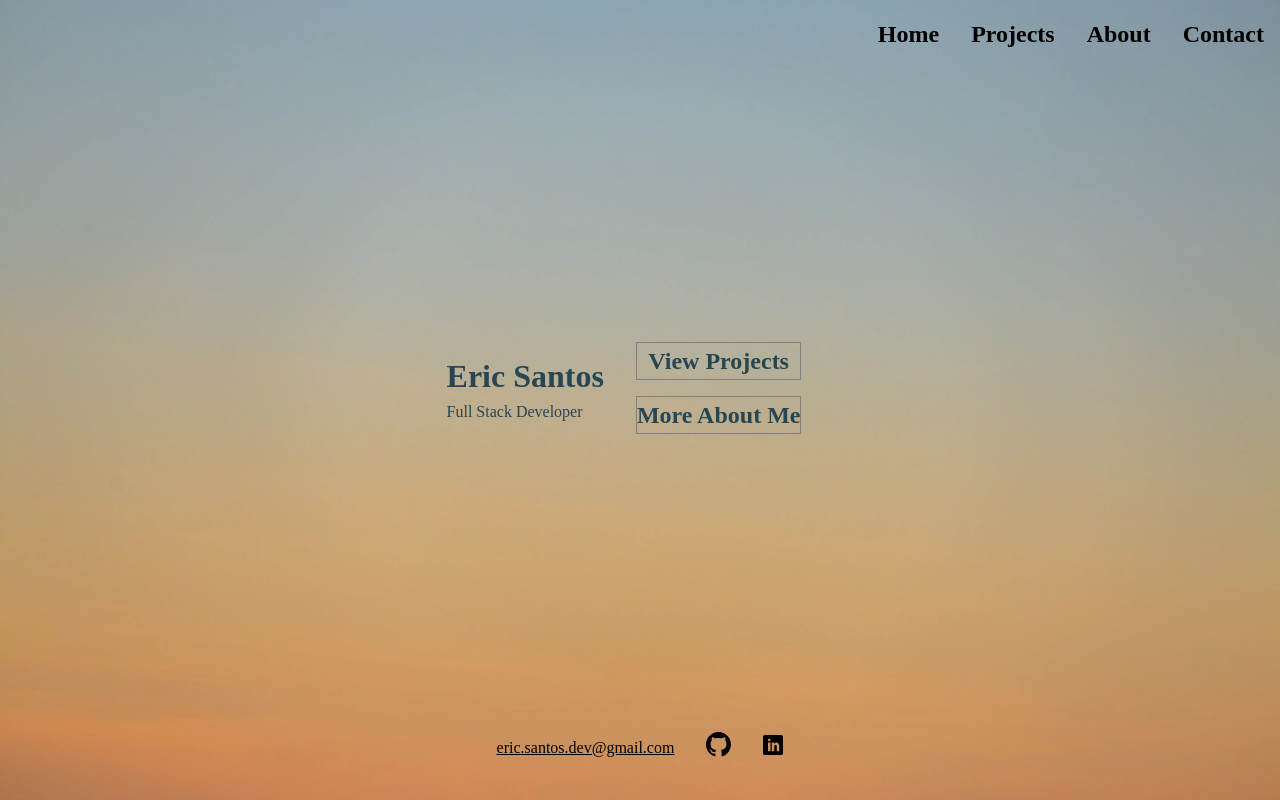
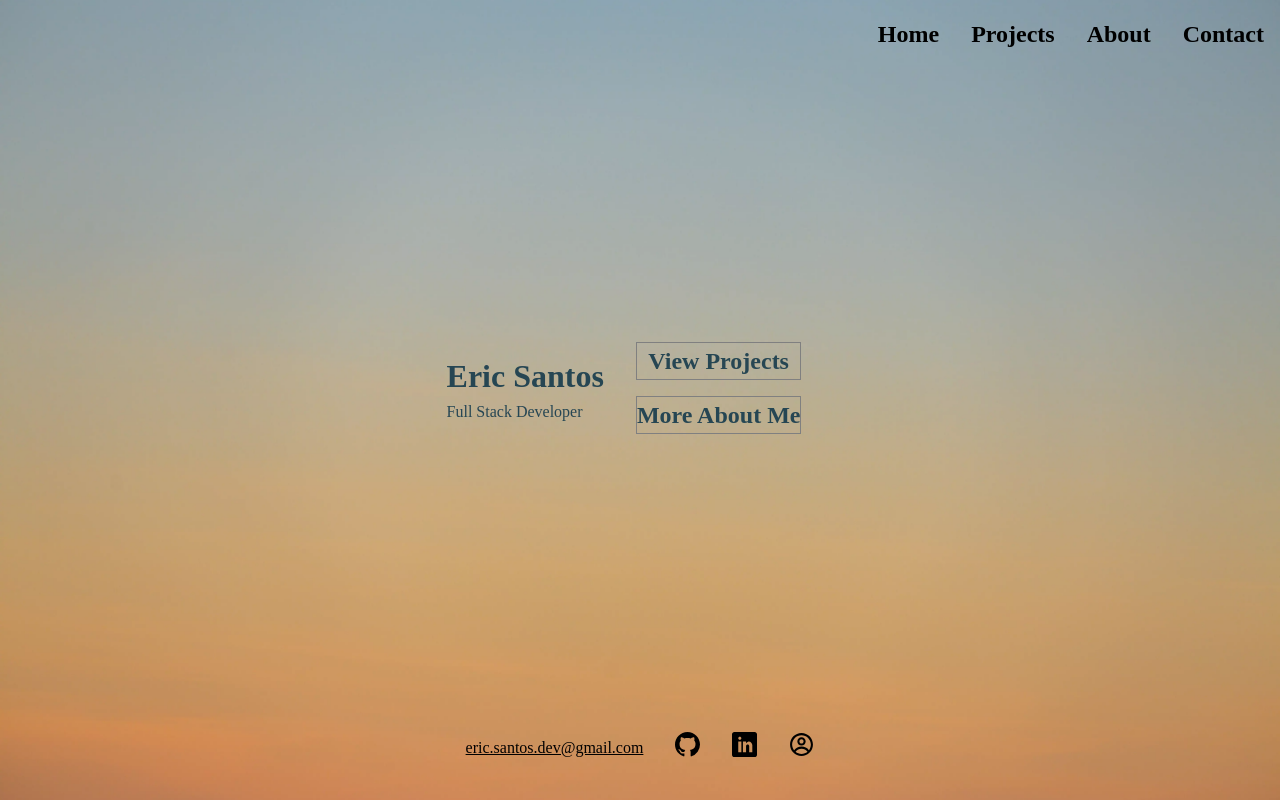
Before and after one commit to Eric-Santos/pwa-portfolio, a React (Create React App) app: page / in a window 1280 px wide. Built offline with nearby package versions, Linux system fonts and the light colour scheme.

Commit message:
added lambda school profile icon

```diff
--- a/src/components/Footer.js
+++ b/src/components/Footer.js
@@ -2,15 +2,14 @@ import React from "react";
 import { HiOutlineMail } from "react-icons/hi";
 import { GoMarkGithub } from "react-icons/go";
 import { ImLinkedin } from "react-icons/im";
+import { CgProfile } from "react-icons/cg";
 import "../styles/footer.css";
 
 const Footer = () => {
   return (
     <>
       <footer>
-        <a
-          href="mailto:eric.santos.dev@gmail.com.com"
-        >
+        <a href="mailto:eric.santos.dev@gmail.com.com">
           {/* <HiOutlineMail size="30" /> */}
           eric.santos.dev@gmail.com
         </a>
@@ -22,8 +21,21 @@ const Footer = () => {
         >
           <GoMarkGithub size="25" />
         </a>
-        <a href="https://www.linkedin.com/in/ericsantos01/" alt="linkedin" rel="noopener noreferrer" target="_blank">
-          <ImLinkedin size="20" />
+        <a
+          href="https://www.linkedin.com/in/ericsantos01/"
+          alt="linkedin"
+          rel="noopener noreferrer"
+          target="_blank"
+        >
+          <ImLinkedin size="25" />
+        </a>
+        <a
+          href="profiles.lambdaschool.com/?g=recYeXiWWNoTe5sIL"
+          alt="lambda school profile"
+          rel="noopener noreferrer"
+          target="_blank"
+        >
+          <CgProfile size="25" />
         </a>
       </footer>
     </>
```
